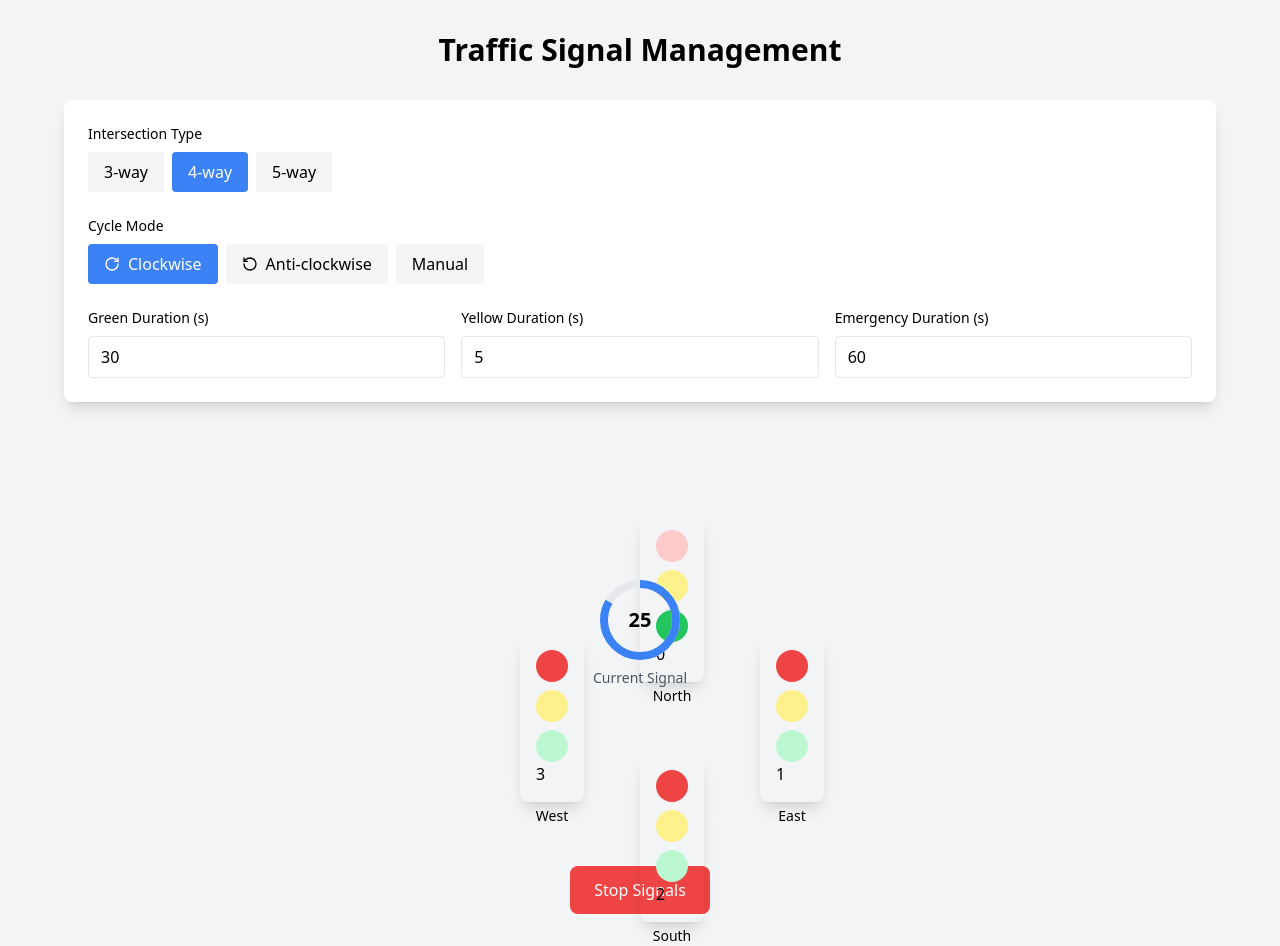
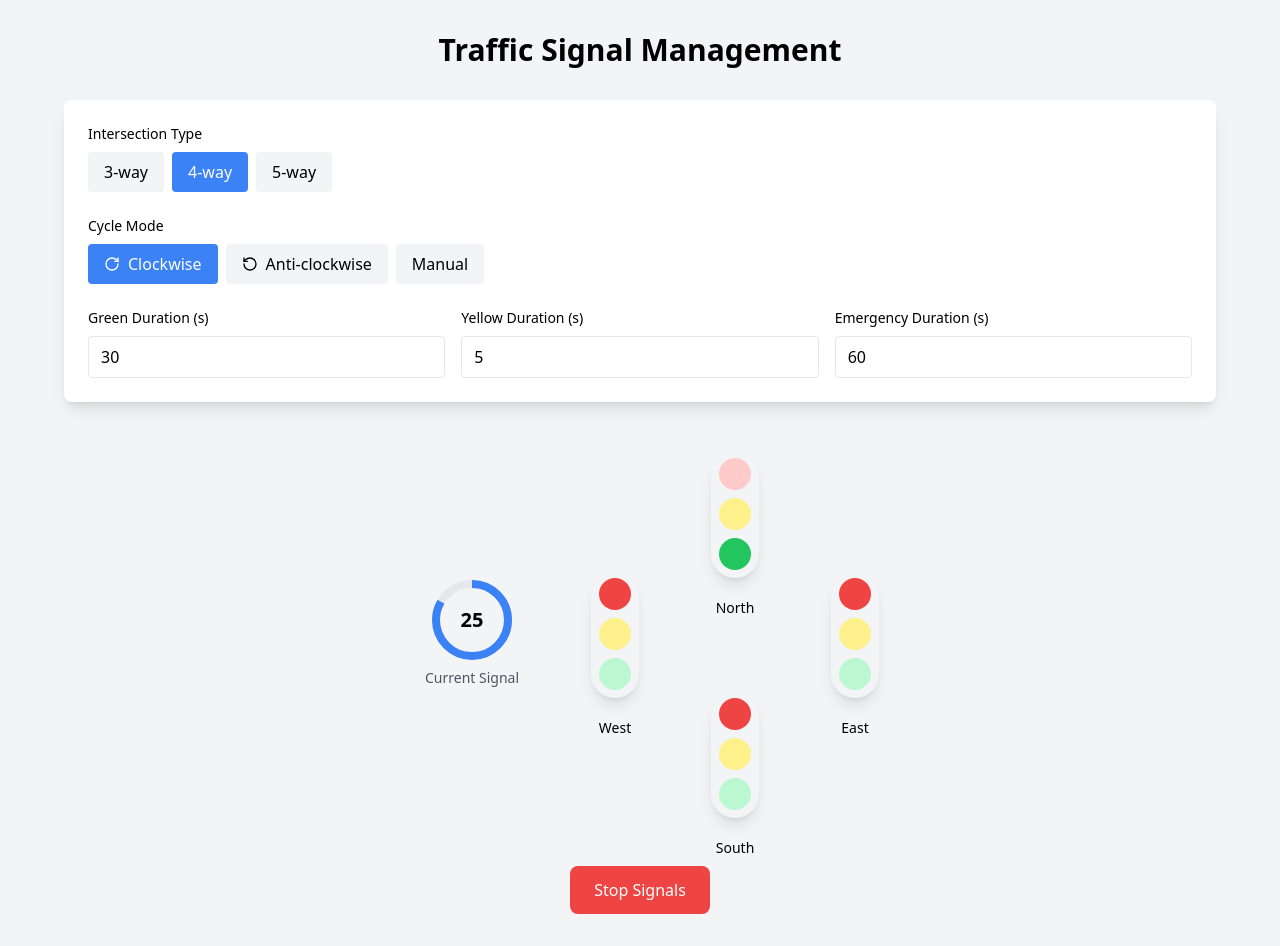
Before and after one commit to Princy-patel/traffice_signal_management, a Next.js app: page / in a window 1280 px wide. Built offline with nearby package versions, Linux system fonts and the light colour scheme.

Commit message:
style:signal style

```diff
--- a/src/app/page.js
+++ b/src/app/page.js
@@ -31,14 +31,12 @@ function Home() {
   const updateSignals = useCallback(() => {
     const positions = getPositions(intersectionType);
 
-    console.log("activeSignalIndex", activeSignalIndex);
     const newSignals = Array.from({ length: intersectionType }, (_, i) => ({
       id: i,
       state: i === activeSignalIndex ? "green" : "red",
       position: positions[i],
     }));
 
-    console.log("newSignals", newSignals);
     setSignals(newSignals);
   }, [intersectionType, activeSignalIndex]);
 
@@ -108,6 +106,7 @@ function Home() {
       setEmergencySignal(id);
 
       setTimeout(() => {
+        console.log("emergencySignalId", emergencySignalId)
         setEmergencySignalId(null);
         updateSignals();
       }, timerConfig.emergencyDuration * 1000);
--- a/src/components/ConfigPanel.jsx
+++ b/src/components/ConfigPanel.jsx
@@ -38,7 +38,7 @@ export const ConfigPanel = ({
           <div className="flex gap-2">
             <button
               onClick={() => onCycleModeChange("clockwise")}
-              className={`flex items-center gap-2 px-4 py-2 rounded ${
+              className={`flex items-center gap-2 px-4 py-2 rounded cursor-pointer ${
                 cycleMode === "clockwise"
                   ? "bg-blue-500 text-white"
                   : "bg-gray-100 hover:bg-gray-200"
--- a/src/components/Intersection.jsx
+++ b/src/components/Intersection.jsx
@@ -18,15 +18,15 @@ export const Intersection = ({
   };
 
   return (
-    <div className="relative w-[400px] h-[400px]">
-      <div className="absolute inset-0 flex items-center justify-center z-10">
+    <div className="w-full h-[400px] flex justify-center items-center gap-24">
+      <div className="flex items-center justify-center z-10">
         <TimingDisplay
           remainingTime={remainingTime}
           totalDuration={currentDuration}
           label={emergencySignalId !== null ? "Emergency" : "Current Signal"}
         />
       </div>
-      <div className="absolute inset-0 bg-gray-100 rounded-full">
+      <div className="relative w-[240px] h-[240px] rounded-full bg-gray-100 flex justify-center items-center">
         {signals.map((signal, index) => {
           const pos = getSignalPosition(index, signals.length);
           return (
@@ -36,7 +36,7 @@ export const Intersection = ({
                 position: "absolute",
                 left: "50%",
                 top: "50%",
-                transform: `translate(${pos.x}px, ${pos.y}px)`,
+                transform: `translate(-50%, -50%) translate(${pos.x}px, ${pos.y}px)`,
               }}
             >
               <Signal
--- a/src/components/Signal.jsx
+++ b/src/components/Signal.jsx
@@ -3,10 +3,9 @@ import React from "react";
 export const Signal = ({ id, state, position, onClick, isEmergency }) => {
   return (
     <div
-      className={`
-        relative p-4 rounded-lg shadow-lg cursor-pointer
+      className={`relative p-2 rounded-full shadow-lg cursor-pointer
         ${isEmergency ? "animate-pulse border-2 border-red-500" : ""}
-      `}
+        flex flex-col justify-center items-center`}
       onClick={onClick}
     >
       <div className="flex flex-col gap-2">
@@ -26,8 +25,7 @@ export const Signal = ({ id, state, position, onClick, isEmergency }) => {
           }`}
         />
       </div>
-      <h1>{id}</h1>
-      <span className="absolute -bottom-6 left-1/2 -translate-x-1/2 text-sm font-medium">
+      <span className="absolute -bottom-10 left-1/2 -translate-x-1/2 text-sm font-medium">
         {position}
       </span>
     </div>
--- a/src/components/TimingDisplay.jsx
+++ b/src/components/TimingDisplay.jsx
@@ -5,7 +5,7 @@ export const TimingDisplay = ({ remainingTime, totalDuration, label }) => {
 
   return (
     <div className="flex flex-col items-center">
-      <div className="relative w-20 h-20">
+      <div className="relative">
         <svg className="w-20 h-20 transform -rotate-90">
           <circle
             cx="40"
```
